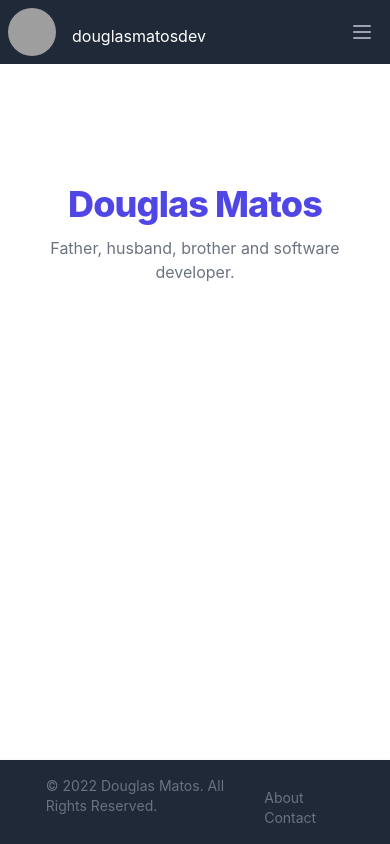
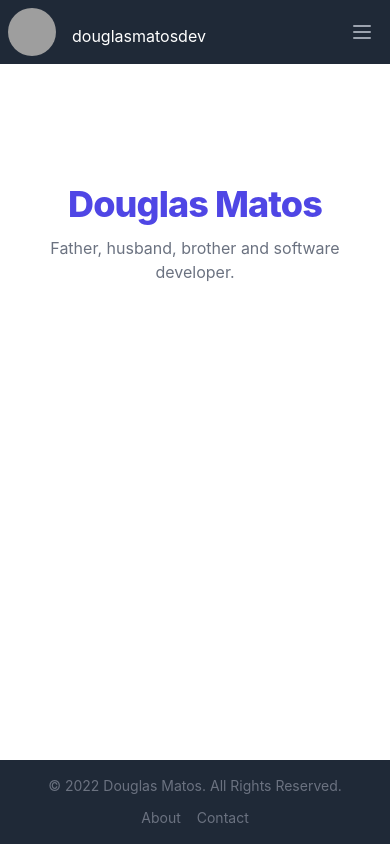
Before and after one commit to douglasmatosdev/douglasmatosdev-website, a Next.js app: page / in a window 390 px wide. Built offline with nearby package versions, Linux system fonts and the light colour scheme; grey boxes are pictures that could not be loaded.

Commit message:
chore:Footer responsive

```diff
--- a/src/components/Footer.tsx
+++ b/src/components/Footer.tsx
@@ -7,19 +7,22 @@ interface FooterProps {
 
 export function Footer({ displayName }: FooterProps) {
     return (
-        <footer className="p-4 fixed bottom-0 left-0 right-0 bg-gray-800 shadow md:flex md:items-center md:justify-between md:p-6 dark:bg-gray-800">
-            <div className="w-10/12 mx-auto flex justify-between">
+        <footer className="w-full p-4 fixed bottom-0 left-0 right-0 bg-gray-800 flex items-center justify-center md:p-6 dark:bg-gray-800">
+            <div className={`
+            flex w-10/12 mx-auto flex-col jusify-center items-center text-center
+            lg:flex-row md:justify-between
+            `}>
                 <span
-                    className="text-sm text-gray-500 sm:text-center dark:text-gray-400"
+                    className="block text-sm text-gray-500 sm:text-center dark:text-gray-400"
                 >
                     &copy; {new Date().getFullYear()}
                     <Link href={profile.linkedin}>
                         <a className="hover:underline"> {displayName}</a>
                     </Link>
 
-                    . All Rights Reserved.
+               . All Rights Reserved.
                 </span>
-                <ul className="flex flex-wrap items-center mt-3 text-sm text-gray-500 dark:text-gray-400 sm:mt-0">
+                <ul className="flex justify-center mt-3 text-sm text-gray-500 dark:text-gray-400 sm:mt-0">
                     <li>
                         <a href="#" className="mr-4 hover:underline md:mr-6 ">About</a>
                     </li>
```
